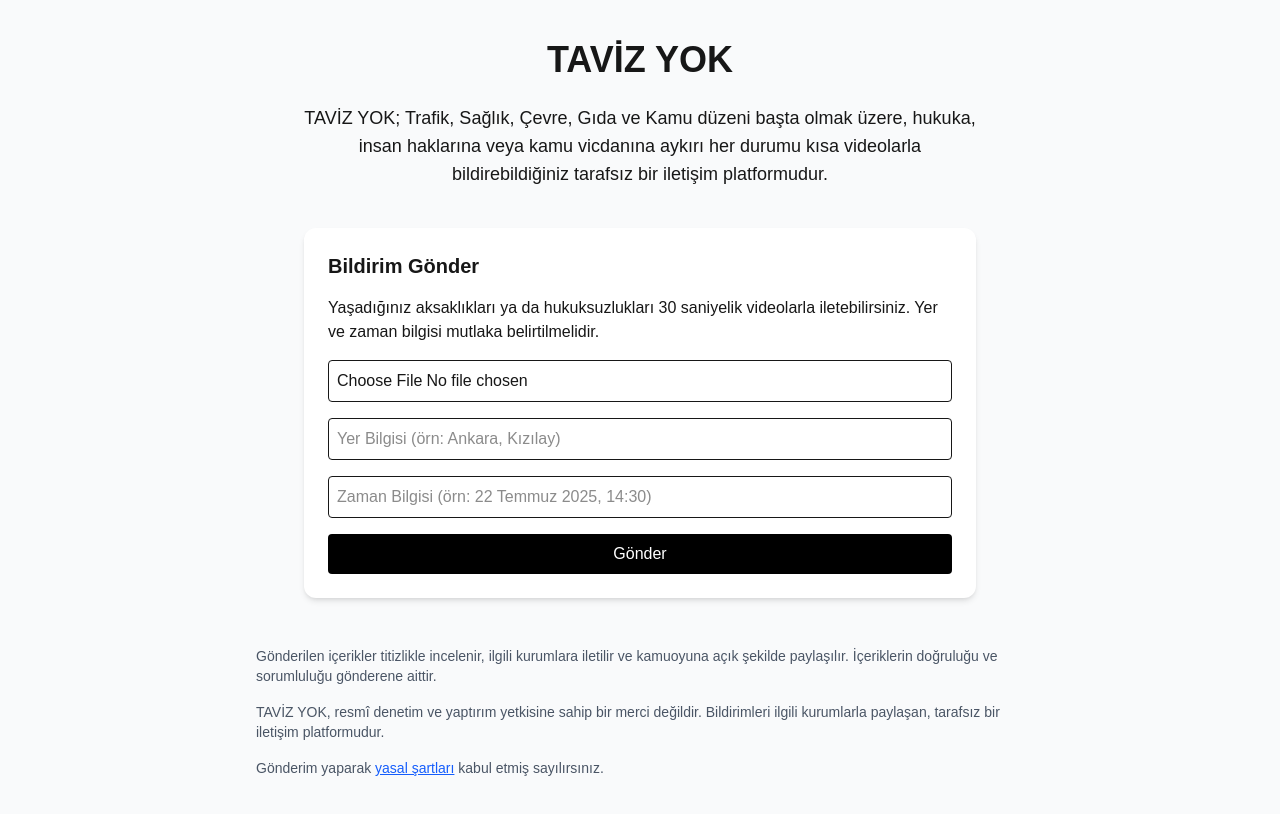
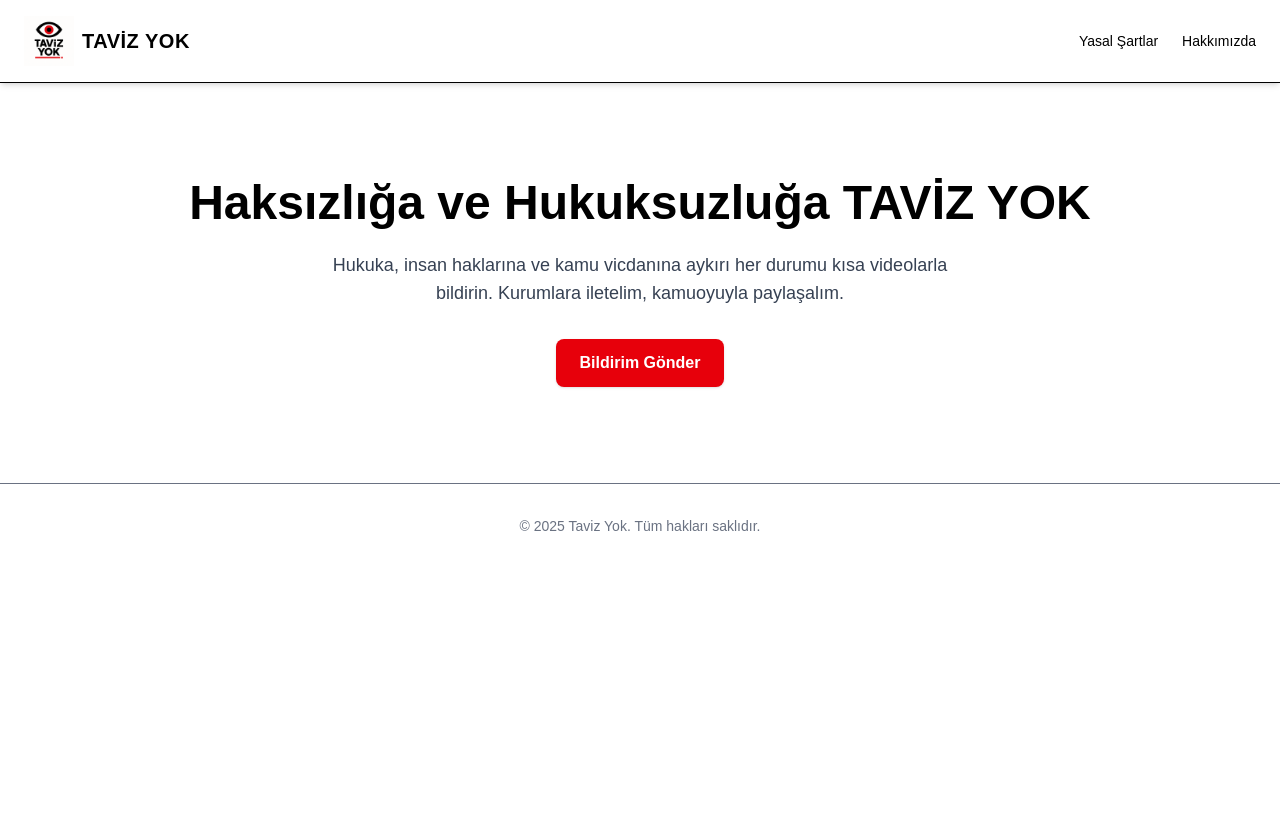
Before and after one commit to GurhanAksoy/tavizyok-website, a Next.js app: page / in a window 1280 px wide. Shown: the top 814 px of the page. Built offline with nearby package versions, Linux system fonts and the light colour scheme.

Commit message:
logo yüklendi page.js optimize edildi

```diff
--- a/src/app/page.js
+++ b/src/app/page.js
@@ -1,40 +1,43 @@
+
+'use client';
+import Image from 'next/image';
+import Link from 'next/link';
+import '@/app/globals.css';
+
 export default function Home() {
   return (
-    <main className="min-h-screen bg-gray-50 py-10 px-6 md:px-20">
-      <h1 className="text-4xl font-bold text-center mb-6">TAVİZ YOK</h1>
-      <p className="text-center text-lg max-w-2xl mx-auto mb-10">
-        TAVİZ YOK; Trafik, Sağlık, Çevre, Gıda ve Kamu düzeni başta olmak üzere,
-        hukuka, insan haklarına veya kamu vicdanına aykırı her durumu kısa videolarla
-        bildirebildiğiniz tarafsız bir iletişim platformudur.
-      </p>
+    <main className="min-h-screen bg-white text-black">
+      {/* Navbar */}
+      <nav className="flex items-center justify-between px-6 py-4 shadow-md border-b sticky top-0 bg-white z-50">
+        <div className="flex items-center gap-2">
+          <Image src="/logo.png" alt="Taviz Yok Logo" width={50} height={50} />
+          <span className="text-xl font-bold tracking-wide">TAVİZ YOK</span>
+        </div>
+        <div className="space-x-6 text-sm font-medium">
+          <Link href="/yasal-sartlar" className="hover:text-red-600 transition">Yasal Şartlar</Link>
+          <Link href="/hakkimizda" className="hover:text-red-600 transition">Hakkımızda</Link>
+        </div>
+      </nav>
 
-      <div className="max-w-2xl mx-auto mb-12 bg-white shadow-md p-6 rounded-xl space-y-4">
-        <h2 className="text-xl font-semibold">Bildirim Gönder</h2>
-        <p>
-          Yaşadığınız aksaklıkları ya da hukuksuzlukları 30 saniyelik videolarla iletebilirsiniz.
-          Yer ve zaman bilgisi mutlaka belirtilmelidir.
+      {/* Hero Section */}
+      <section className="flex flex-col items-center justify-center text-center px-4 py-24">
+        <h1 className="text-4xl md:text-5xl font-bold mb-6">Haksızlığa ve Hukuksuzluğa TAVİZ YOK</h1>
+        <p className="max-w-2xl text-lg text-gray-700 mb-8">
+          Hukuka, insan haklarına ve kamu vicdanına aykırı her durumu kısa videolarla bildirin.
+          Kurumlara iletelim, kamuoyuyla paylaşalım.
         </p>
-        <input type="file" accept="video/*" className="w-full border p-2 rounded" />
-        <input placeholder="Yer Bilgisi (örn: Ankara, Kızılay)" className="w-full border p-2 rounded" />
-        <input placeholder="Zaman Bilgisi (örn: 22 Temmuz 2025, 14:30)" className="w-full border p-2 rounded" />
-        <button className="w-full bg-black text-white py-2 px-4 rounded hover:bg-gray-800">
-          Gönder
-        </button>
-      </div>
+        <Link
+          href="/bildir"
+          className="bg-red-600 hover:bg-red-700 text-white font-semibold py-3 px-6 rounded-lg shadow"
+        >
+          Bildirim Gönder
+        </Link>
+      </section>
 
-      <section className="max-w-3xl mx-auto text-sm text-gray-600 space-y-4">
-        <p>
-          Gönderilen içerikler titizlikle incelenir, ilgili kurumlara iletilir ve kamuoyuna açık
-          şekilde paylaşılır. İçeriklerin doğruluğu ve sorumluluğu gönderene aittir.
-        </p>
-        <p>
-          TAVİZ YOK, resmî denetim ve yaptırım yetkisine sahip bir merci değildir. Bildirimleri
-          ilgili kurumlarla paylaşan, tarafsız bir iletişim platformudur.
-        </p>
-        <p>
-          Gönderim yaparak <a href="/yasal-sartlar" className="text-blue-600 underline">yasal şartları</a> kabul etmiş sayılırsınız.
-        </p>
-      </section>
+      {/* Footer */}
+      <footer className="text-center text-sm text-gray-500 py-8 border-t">
+        © 2025 Taviz Yok. Tüm hakları saklıdır.
+      </footer>
     </main>
   );
 }
```
Also changed, not shown: public/logo.png (added).
